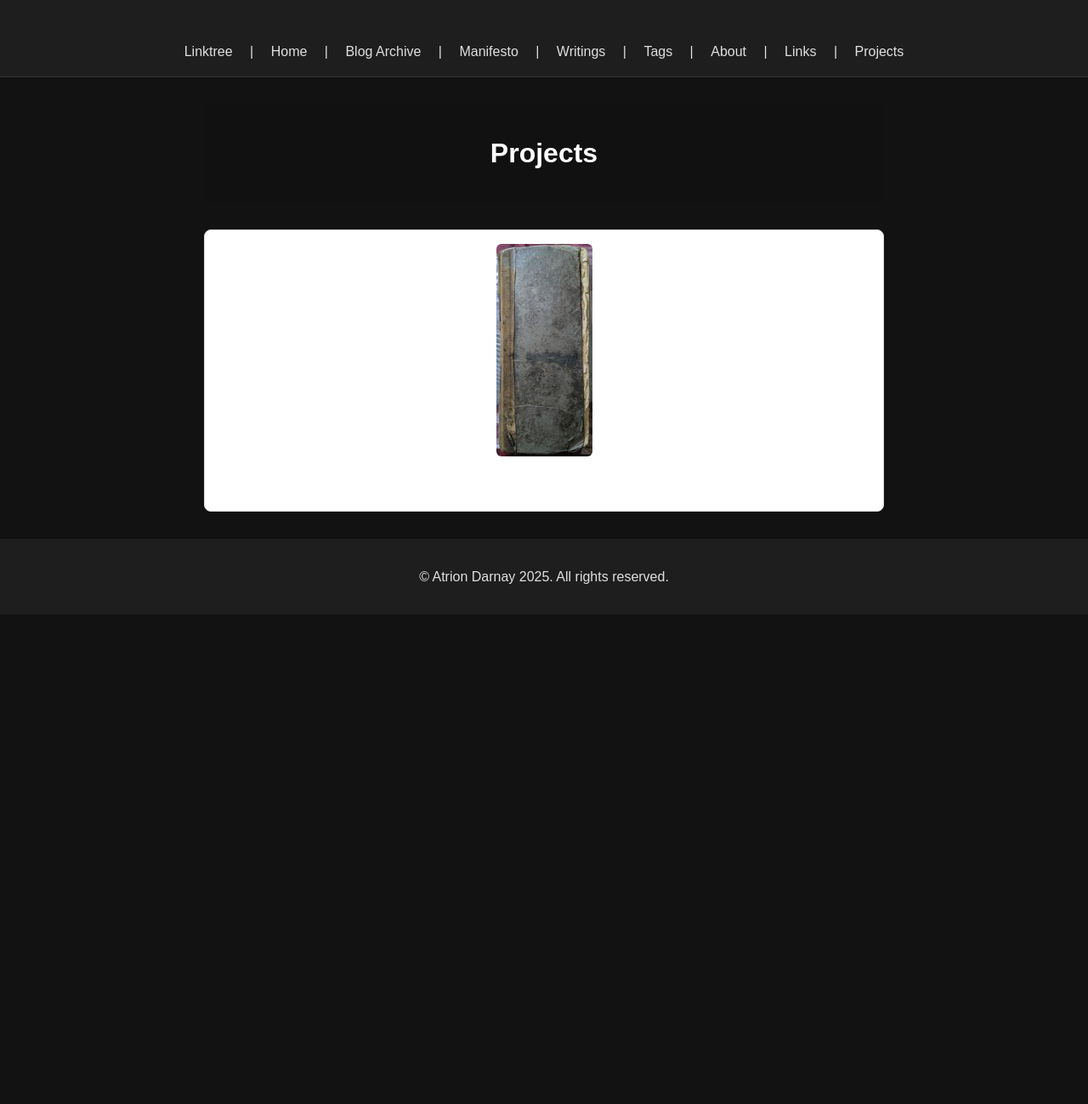
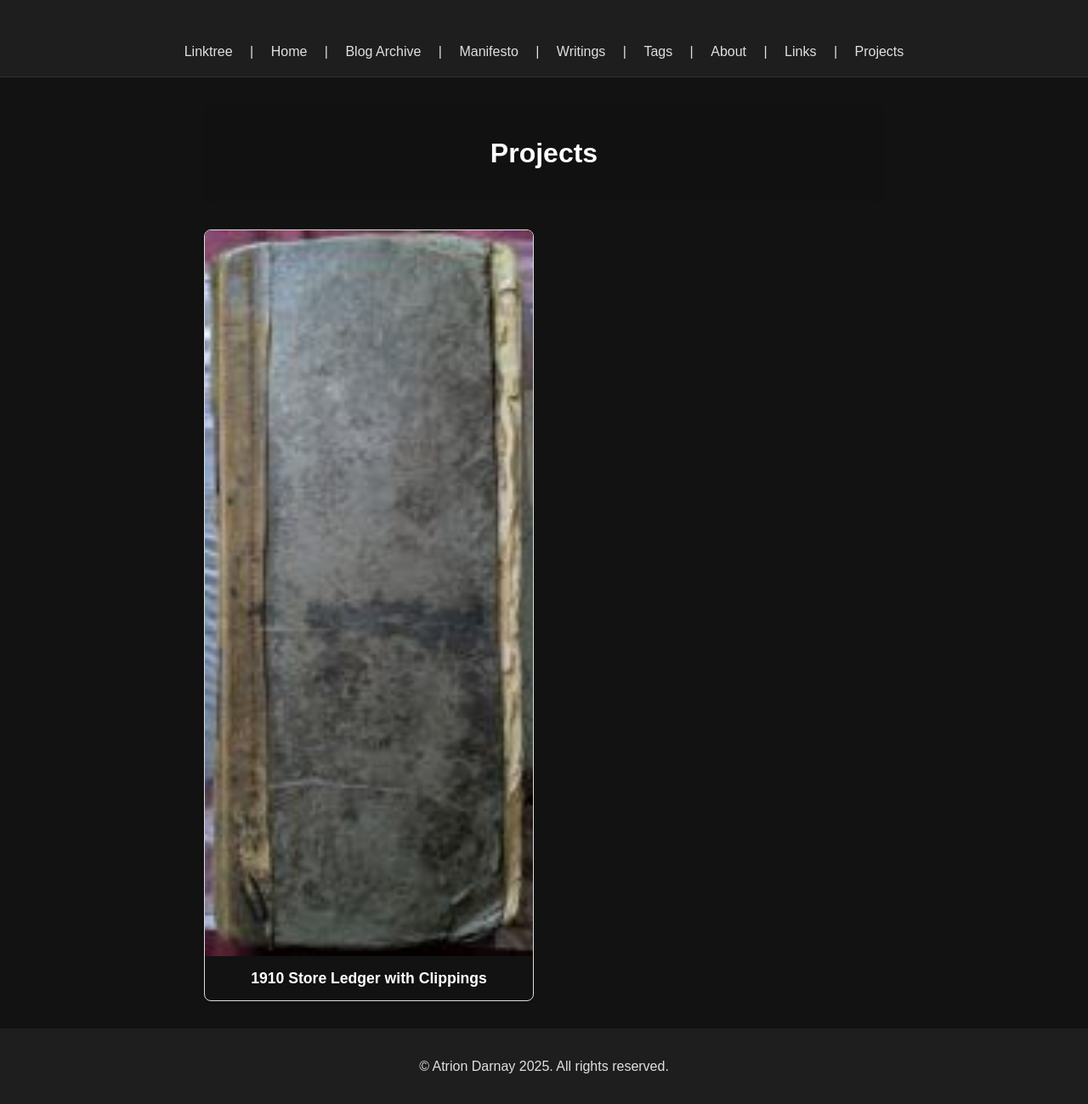
Before and after one commit to Atrion/atrion-blog, a Jekyll site: the page built from projects.md, in a window 1280 px wide and 1299 px high. Shown: the whole window at 85% size. Built offline with Jekyll 4.4.1, drawn with Linux system fonts in a browser that asks for light colours.

Commit message:
projects page layout

```diff
--- a/assets/css/style.css
+++ b/assets/css/style.css
@@ -194,35 +194,35 @@ img {
 }
 
 /* For the Projects Pages */
-.project-grid {
+.projects-container {
   display: grid;
-  grid-template-columns: repeat(auto-fit, minmax(250px, 1fr));
+  grid-template-columns: repeat(auto-fill, minmax(260px, 1fr));
   gap: 1.5rem;
   margin-top: 2rem;
 }
 
-.project-item {
+.project-card {
+  background-color: inherit;
   border: 1px solid #ddd;
   border-radius: 8px;
-  padding: 1rem;
-  background: #fff;
-  box-shadow: 0 1px 3px rgba(0,0,0,0.1);
+  overflow: hidden;
   text-align: center;
   transition: transform 0.2s ease;
+  box-shadow: 0 1px 4px rgba(0, 0, 0, 0.08);
 }
 
-.project-item:hover {
+.project-card:hover {
   transform: scale(1.02);
 }
 
-.project-item img {
-  max-width: 100%;
+.project-card img {
+  width: 100%;
   height: auto;
-  border-radius: 6px;
-  margin-bottom: 0.75rem;
+  display: block;
 }
 
-.project-item h3 {
-  margin: 0;
+.project-card h3 {
   font-size: 1.1rem;
+  margin: 0.75rem 0;
+  padding: 0 0.5rem;
 }
--- a/projects.md
+++ b/projects.md
@@ -4,10 +4,10 @@ title: "Projects"
 permalink: /projects/
 ---
 
-<div class="project-grid">
+<div class="projects-container">
   {% assign sorted_projects = site.projects | sort: "date" | reverse %}
   {% for project in sorted_projects %}
-    <div class="project-item">
+    <div class="project-card">
       <a href="{{ project.url | relative_url }}">
         {% if project.image %}
           <img src="{{ project.image | relative_url }}" alt="{{ project.title }}">
```
